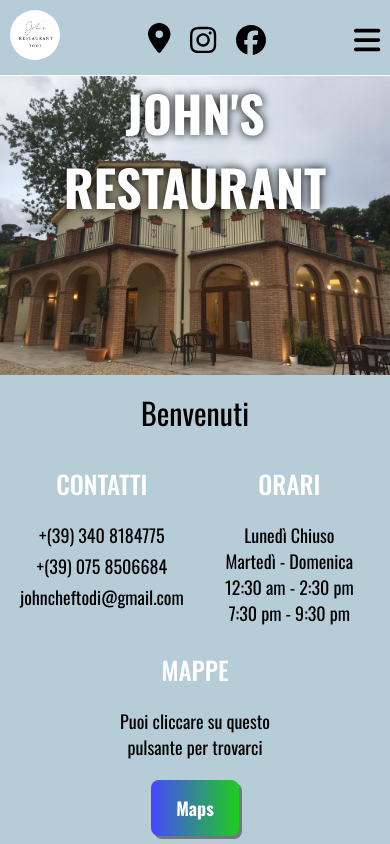
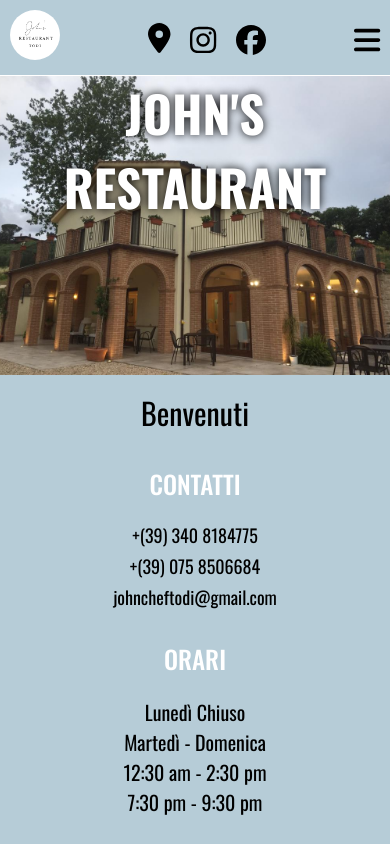
Before and after one commit to CalinCretu/JohnsRestaurant, a Vue app: page / in a window 390 px wide. Shown: the top 844 px of the page. Built offline with nearby package versions, Linux system fonts and the light colour scheme; a web font is replaced by a local one.

Commit message:
ADD - ContactsAndHours  display-flex

```diff
--- a/src/components/ContactsAndHours.vue
+++ b/src/components/ContactsAndHours.vue
@@ -184,8 +184,9 @@ export default {
     padding: 10px 20px;
 
     .cards {
-      font-size: 18px;
-      grid-template-columns: 1fr 1fr;
+      font-size: 20px;
+      display: flex;
+      flex-direction: column;
       gap: 25px;
 
       .contacts-card {
```
